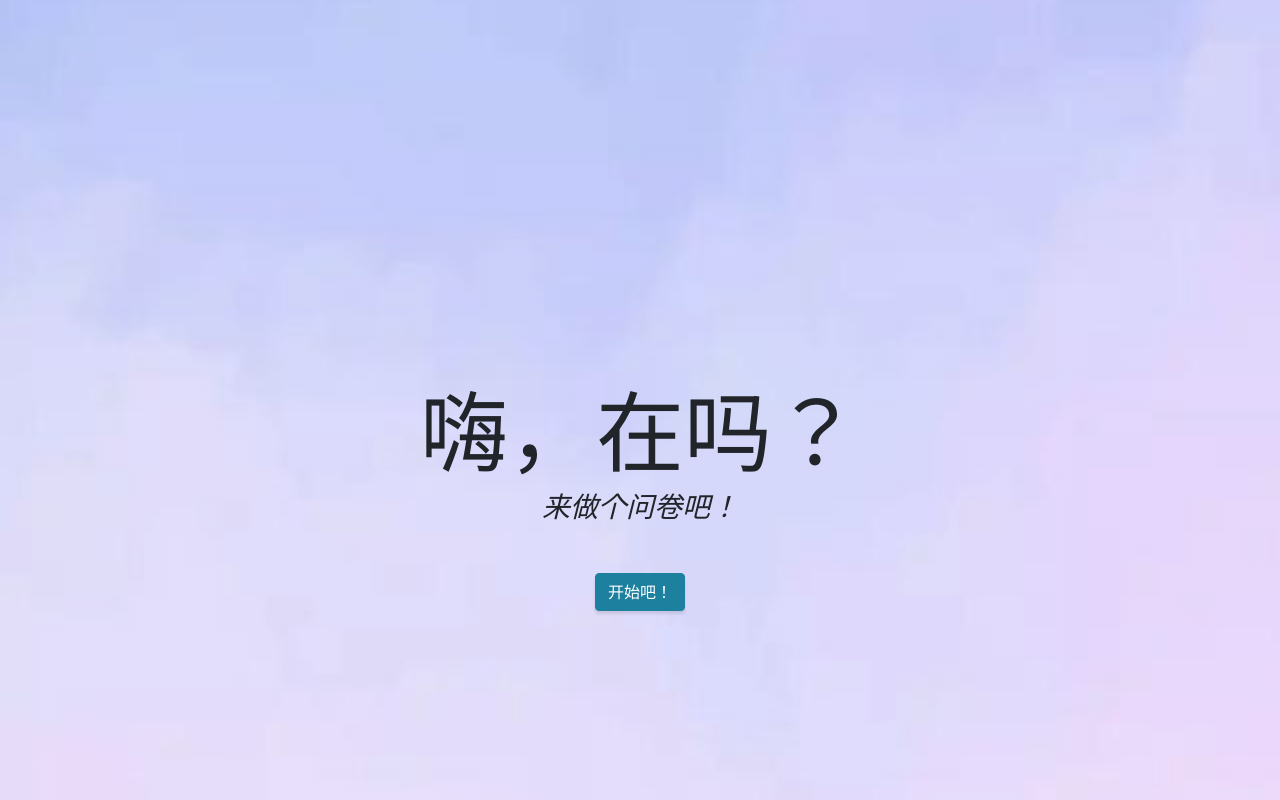
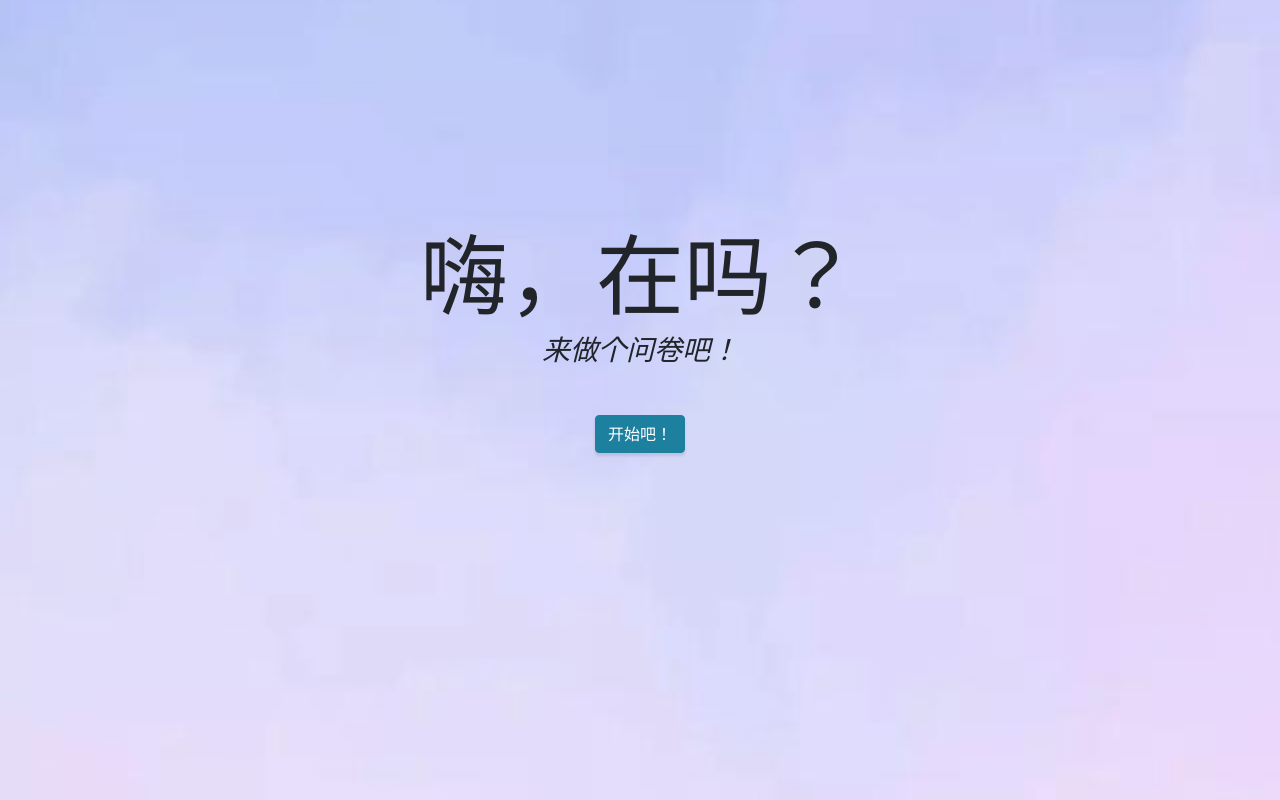
Before and after one commit to xinliu95/xinliu95.github.io, a website with bundled scripts: page index.html in a window 1280 px wide. Shown: the top 800 px of the page. Built offline with nearby package versions, Linux system fonts and the light colour scheme.

Commit message:
Add files via upload

```diff
--- a/css/stylish-portfolio.css
+++ b/css/stylish-portfolio.css
@@ -92,8 +92,8 @@ h6 {
   display: table;
   width: 100%;
   height: auto;
-  padding-top: 0rem;
-  padding-bottom: 8rem;
+  padding-top: 14rem;
+  padding-bottom: 7rem;
   background: linear-gradient(90deg, rgba(255, 255, 255, 0.1) 0%, rgba(255, 255, 255, 0.1) 100%), url("../img/bg-masthead.jpg");
   background-position: center center;
   background-repeat: no-repeat;
--- a/index.html
+++ b/index.html
@@ -27,7 +27,7 @@
 
   <!-- Header -->
   <header class="masthead d-flex">
-    <div class="container text-center my-auto">
+    <div class="my-container container text-center">
       <h1 class="mb-1">嗨，在吗？</h1>
       <h3 class="mb-5">
         <em>来做个问卷吧！</em>
```
